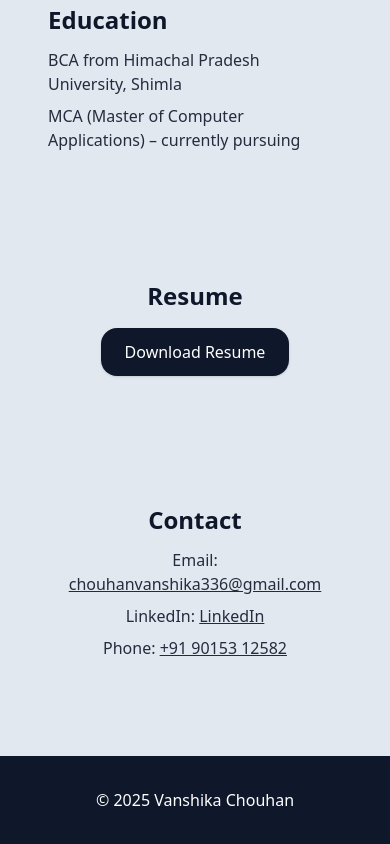
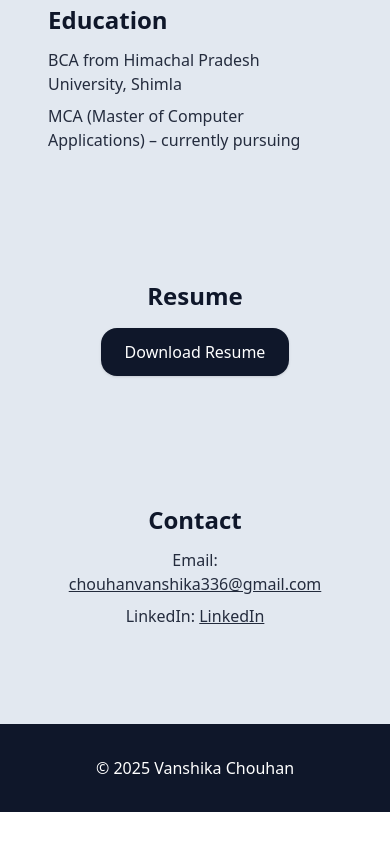
Before and after one commit to Vanshikachouhan/portfolio, a React (Create React App) app: page / in a window 390 px wide. Shown: the part 904-1748 px from the top of the page. After the commit the page ends 1716 px from the top, so only its background shows below. Built offline with nearby package versions, Linux system fonts and the light colour scheme.

Commit message:
Remove phone number from contact section

```diff
--- a/package.json
+++ b/package.json
@@ -1,5 +1,6 @@
 {
   "name": "projectss",
+  "homepage": "https://Vanshikachouhan.github.io/portfolio",
   "version": "0.1.0",
   "private": true,
   "dependencies": {
@@ -17,7 +18,9 @@
     "start": "react-scripts start",
     "build": "react-scripts build",
     "test": "react-scripts test",
-    "eject": "react-scripts eject"
+    "eject": "react-scripts eject",
+    "predeploy": "npm run build",
+    "deploy": "gh-pages -d build"
   },
   "eslintConfig": {
     "extends": [
@@ -39,6 +42,7 @@
   },
   "devDependencies": {
     "autoprefixer": "^10.4.21",
+    "gh-pages": "^6.3.0",
     "postcss": "^8.5.6",
     "tailwindcss": "^3.4.18"
   }
--- a/src/App.js
+++ b/src/App.js
@@ -274,12 +274,7 @@ export default function App() {
                 LinkedIn
               </a>
             </p>
-            <p className="mt-2 text-[#0F172A]/90">
-  Phone:{" "}
-  <a href="tel:+919015312582" className="underline">
-    +91 90153 12582
-  </a>
-</p>
+
 
           </section>
         </div>
```
Also changed, not shown: 1 other file (tests, documents, lock files or other folders).
